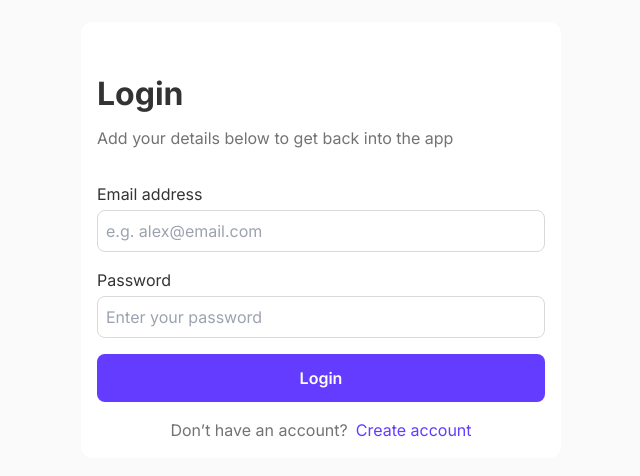
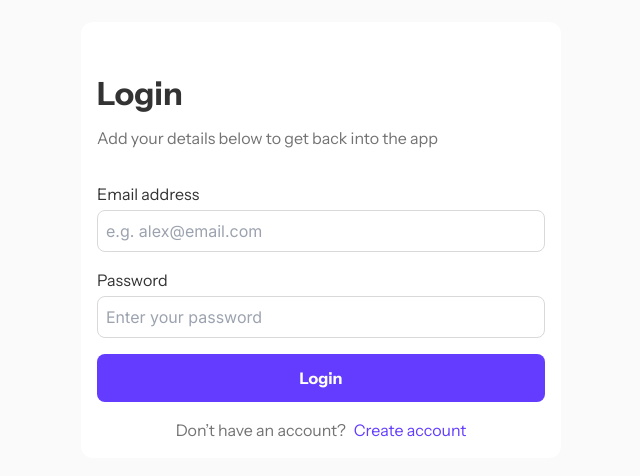
Before and after one commit to nikaxucishvil1/link-sharing-app-next, a Next.js app in the folder client/: page /pages/login in a window 1280 px wide. Shown: the part 204-680 px from the top of the page, without its empty margins (319-959 px from the left). Built offline with nearby package versions, Linux system fonts and the light colour scheme; no server answers.

Commit message:
added fonts

```diff
--- a/client/src/app/components/__molecules/LoginInput.tsx
+++ b/client/src/app/components/__molecules/LoginInput.tsx
@@ -15,7 +15,7 @@ const loginInput = (props: LoginInput) => {
   } = props;
   return (
     <div className="w-full flex flex-col items-start justify-center gap-1">
-      <label className="text-[#333333] font-[400] text-[16px]">{label}</label>
+      <label className="regular text-[#333333] font-[400] text-[16px]">{label}</label>
       <input
         name={name}
         value={value}
--- a/client/src/app/components/__molecules/MainHeader.tsx
+++ b/client/src/app/components/__molecules/MainHeader.tsx
@@ -5,7 +5,6 @@ import smallLogo from "../../../../public/images/logo-devlinks-small.svg";
 import eyeLogo from "../../../../public/images/icon-preview-header.svg";
 import detailsLogo from "../../../../public/images/icon-profile-details-header.svg";
 import linkLogo from "../../../../public/images/icon-links-header.svg";
-import Link from "next/link";
 import largeLogo from "../../../../public/images/logo-devlinks-large.svg";
 import useWidth from "@/hooks/useWidth";
 
@@ -44,8 +43,8 @@ const MainHeader = (props: MainHeader) => {
             <p
               className={
                 links
-                  ? "text-[#633CFF] font-semibold text-[16px]"
-                  : "text-[#737373] font-semibold text-[16px]"
+                  ? "bold text-[#633CFF] font-semibold text-[16px]"
+                  : "bold text-[#737373] font-semibold text-[16px]"
               }
             >
               Links
@@ -73,8 +72,8 @@ const MainHeader = (props: MainHeader) => {
             <p
               className={
                 infos
-                  ? "text-[#633CFF] font-semibold text-[16px] min-w-[107.33px] text-center"
-                  : "text-[#737373] font-semibold text-[16px] min-w-[107.33px] text-center"
+                  ? " bold text-[#633CFF] font-semibold text-[16px] min-w-[107.33px] text-center"
+                  : "bold text-[#737373] font-semibold text-[16px] min-w-[107.33px] text-center"
               }
             >
               Profile Details
@@ -96,7 +95,7 @@ const MainHeader = (props: MainHeader) => {
           }`}
         >
           {width >= 768 ? (
-            <p className="text-[#633CFF] font-semibold text-[16px]">Preview</p>
+            <p className="bold text-[#633CFF] font-semibold text-[16px]">Preview</p>
           ) : (
             <Image src={eyeLogo} alt="preview" />
           )}
--- a/client/src/app/globals.css
+++ b/client/src/app/globals.css
@@ -3,6 +3,34 @@
 @tailwind utilities;
 /* HTML: <div class="loader"></div> */
 /* HTML: <div class="loader"></div> */
+
+@font-face {
+  font-family: instrumentSans-Bold;
+  src: url("../../public/fonts/static/InstrumentSans-Bold.ttf");
+}
+@font-face {
+  font-family: InstrumentSans-Regular;
+  src: url("../../public/fonts/static/InstrumentSans-Regular.ttf");
+}
+@font-face {
+  font-family: InstrumentSans-SemiBold;
+  src: url("../../public/fonts/static/InstrumentSans-SemiBold.ttf");
+}
+@font-face {
+  font-family: InstrumentSans-Italic-VariableFont_wdth,wght;
+  src: url("../../public/fonts/InstrumentSans-Italic-VariableFont_wdth,wght.ttf");
+}
+@font-face {
+  font-family: InstrumentSans-Italic-VariableFont_wdth,wght;
+  src: url("../../public/fonts/InstrumentSans-Italic-VariableFont_wdth,wght.ttf");
+}
+
+.bold{
+  font-family:instrumentSans-Bold;
+}
+.regular{
+  font-family:instrumentSans-regular;
+}
 
 body {
   width: 100%;
@@ -19,8 +47,12 @@ body {
 .scrollBar::-webkit-scrollbar {
   display: none; /* Safari and Chrome */
 }
-.upload[type='file'] { font-size: 0; }
-::file-selector-button { font-size: initial; }
+.upload[type="file"] {
+  font-size: 0;
+}
+::file-selector-button {
+  font-size: initial;
+}
 
 .imageLogo {
   filter: brightness(0) invert(1);
@@ -43,22 +75,90 @@ body {
   aspect-ratio: 1;
   border-radius: 50%;
   border: 8px solid #514b82;
-  animation:
-    l20-1 0.8s infinite linear alternate,
-    l20-2 1.6s infinite linear;
+  animation: l20-1 0.8s infinite linear alternate, l20-2 1.6s infinite linear;
 }
-@keyframes l20-1{
-   0%    {clip-path: polygon(50% 50%,0       0,  50%   0%,  50%    0%, 50%    0%, 50%    0%, 50%    0% )}
-   12.5% {clip-path: polygon(50% 50%,0       0,  50%   0%,  100%   0%, 100%   0%, 100%   0%, 100%   0% )}
-   25%   {clip-path: polygon(50% 50%,0       0,  50%   0%,  100%   0%, 100% 100%, 100% 100%, 100% 100% )}
-   50%   {clip-path: polygon(50% 50%,0       0,  50%   0%,  100%   0%, 100% 100%, 50%  100%, 0%   100% )}
-   62.5% {clip-path: polygon(50% 50%,100%    0, 100%   0%,  100%   0%, 100% 100%, 50%  100%, 0%   100% )}
-   75%   {clip-path: polygon(50% 50%,100% 100%, 100% 100%,  100% 100%, 100% 100%, 50%  100%, 0%   100% )}
-   100%  {clip-path: polygon(50% 50%,50%  100%,  50% 100%,   50% 100%,  50% 100%, 50%  100%, 0%   100% )}
+@keyframes l20-1 {
+  0% {
+    clip-path: polygon(50% 50%, 0 0, 50% 0%, 50% 0%, 50% 0%, 50% 0%, 50% 0%);
+  }
+  12.5% {
+    clip-path: polygon(
+      50% 50%,
+      0 0,
+      50% 0%,
+      100% 0%,
+      100% 0%,
+      100% 0%,
+      100% 0%
+    );
+  }
+  25% {
+    clip-path: polygon(
+      50% 50%,
+      0 0,
+      50% 0%,
+      100% 0%,
+      100% 100%,
+      100% 100%,
+      100% 100%
+    );
+  }
+  50% {
+    clip-path: polygon(
+      50% 50%,
+      0 0,
+      50% 0%,
+      100% 0%,
+      100% 100%,
+      50% 100%,
+      0% 100%
+    );
+  }
+  62.5% {
+    clip-path: polygon(
+      50% 50%,
+      100% 0,
+      100% 0%,
+      100% 0%,
+      100% 100%,
+      50% 100%,
+      0% 100%
+    );
+  }
+  75% {
+    clip-path: polygon(
+      50% 50%,
+      100% 100%,
+      100% 100%,
+      100% 100%,
+      100% 100%,
+      50% 100%,
+      0% 100%
+    );
+  }
+  100% {
+    clip-path: polygon(
+      50% 50%,
+      50% 100%,
+      50% 100%,
+      50% 100%,
+      50% 100%,
+      50% 100%,
+      0% 100%
+    );
+  }
 }
-@keyframes l20-2{
-  0%    {transform:scaleY(1)  rotate(0deg)}
-  49.99%{transform:scaleY(1)  rotate(135deg)}
-  50%   {transform:scaleY(-1) rotate(0deg)}
-  100%  {transform:scaleY(-1) rotate(-135deg)}
+@keyframes l20-2 {
+  0% {
+    transform: scaleY(1) rotate(0deg);
+  }
+  49.99% {
+    transform: scaleY(1) rotate(135deg);
+  }
+  50% {
+    transform: scaleY(-1) rotate(0deg);
+  }
+  100% {
+    transform: scaleY(-1) rotate(-135deg);
+  }
 }
--- a/client/src/app/pages/login/page.tsx
+++ b/client/src/app/pages/login/page.tsx
@@ -76,10 +76,10 @@ const Login = () => {
         </div>
         <div className="md:bg-white w-full md:rounded-[12px] md:p-4">
           <div className="w-full mt-16 flex flex-col gap-2 md:mt-8">
-            <h1 className="text-[#333333] font-bold text-[24px] md:text-[32px]">
+            <h1 className="bold text-[#333333] font-bold text-[24px] md:text-[32px]">
               Login
             </h1>
-            <p className="text-[#737373] font-[400] text-[16px]">
+            <p className="regular text-[#737373] font-[400] text-[16px]">
               Add your details below to get back into the app
             </p>
           </div>
@@ -118,16 +118,16 @@ const Login = () => {
             )}
             <button
               type="submit"
-              className="w-full bg-[#633CFF] text-[#FFFFFF] font-semibold p-3 text-[16px] rounded-[8px] active:bg-[#BEADFF]"
+              className="bold w-full bg-[#633CFF] text-[#FFFFFF] font-semibold p-3 text-[16px] rounded-[8px] active:bg-[#BEADFF]"
             >
               Login
             </button>
             <div className="w-full flex flex-col items-center justify-center md:flex-row gap-2">
-              <p className="flex items-center justify-center text-[#737373] font-[400] text-[16px]">
+              <p className="regular flex items-center justify-center text-[#737373] font-[400] text-[16px]">
                 Don’t have an account?
               </p>
               <Link
-                className="flex items-center justify-center text-[#633CFF] font-[400] text-[16px]"
+                className="regular flex items-center justify-center text-[#633CFF] font-[400] text-[16px]"
                 href={"signup"}
               >
                 Create account
--- a/client/src/app/pages/main/page.tsx
+++ b/client/src/app/pages/main/page.tsx
@@ -107,7 +107,7 @@ const Main = () => {
                   />
                 </div>
                 <div className="flex flex-col text-center">
-                  <p className="text-[#333333] text-[18px] font-semibold">
+                  <p className="bold text-[#333333] text-[18px] font-semibold">
                     {LinksArr?.sharedInfo?.firstName &&
                     LinksArr?.sharedInfo?.lastName
                       ? LinksArr?.sharedInfo?.firstName +
@@ -115,7 +115,7 @@ const Main = () => {
                         LinksArr?.sharedInfo?.lastName
                       : "Ben Wright"}
                   </p>
-                  <p className="text-[#737373] text-[14px] font-[400]">
+                  <p className="regular text-[#737373] text-[14px] font-[400]">
                     {LinksArr?.sharedInfo?.email
                       ? LinksArr.sharedInfo.email
                       : "ben@example.com"}
@@ -129,7 +129,7 @@ const Main = () => {
                     return (
                       <button
                         onClick={() => handleCopyClick(item.url)}
-                        className={`flex items-center justify-between w-full p-4 rounded-[12px]`}
+                        className={`bold flex items-center justify-between w-full p-4 rounded-[12px]`}
                         style={{
                           backgroundColor: item.color,
                           color: item.textColor,
```
Also changed, not shown: client/src/app/components/__molecules/ProfileView.tsx (+5 -5 lines), client/src/app/components/__organismes/MainPageAddLinks.tsx (+10 -10 lines), client/src/app/components/__organismes/MainPageInfo.tsx (+10 -10 lines), client/src/app/pages/shared/page.tsx (+11 -5 lines), client/src/app/pages/signup/page.tsx (+6 -6 lines).
